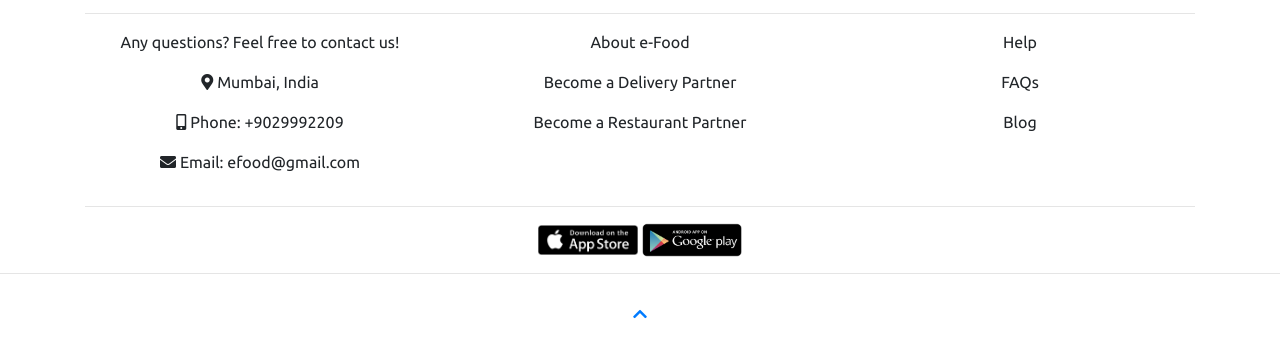
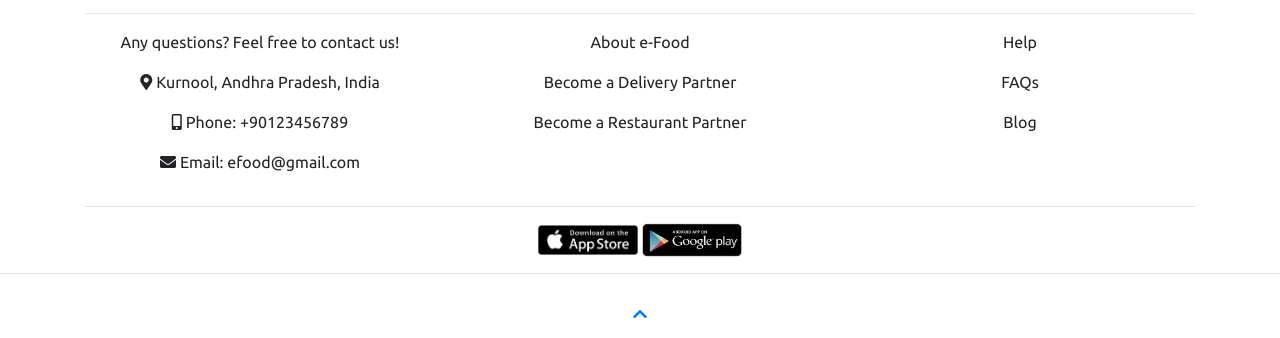
Before and after one commit to ShaikAbdulKabeer/E-Food, a plain HTML site: page Pages/borivali.html in a window 1280 px wide. Shown: the part 1080-1418 px from the top of the page. Drawn offline with Linux system fonts and the light colour scheme.

Commit message:
Update borivali.html

```diff
--- a/Pages/borivali.html
+++ b/Pages/borivali.html
@@ -179,8 +179,8 @@
         <div class="row">
           <div class="col-4">
             <p>Any questions? Feel free to contact us!</p>
-            <p><i class="fas fa-map-marker-alt mr-1"></i>Mumbai, India</p>
-            <p><i class="fas fa-mobile-alt mr-1"></i>Phone: +9029992209</p>
+            <p><i class="fas fa-map-marker-alt mr-1"></i>Kurnool, Andhra Pradesh, India</p>
+            <p><i class="fas fa-mobile-alt mr-1"></i>Phone: +90123456789</p>
             <p><i class="fas fa-envelope mr-1"></i>Email: efood@gmail.com</p>
           </div>
           <div class="col-4">
```
